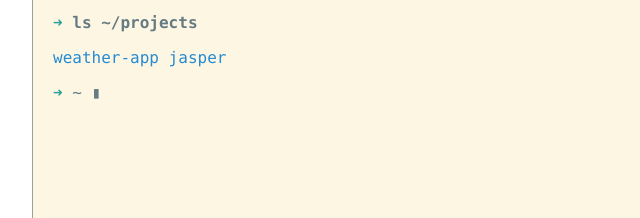
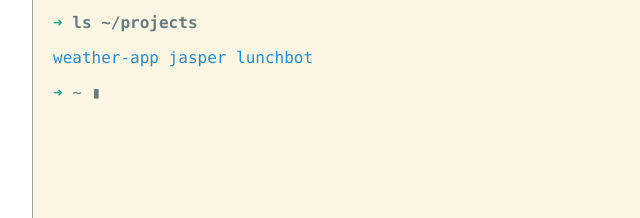
Before and after one commit to jvanwijhe/jvanwijhe.github.io, a website: page index.html in a window 1280 px wide. Shown: the part 238-456 px from the top of the page, 283-923 px from the left. Drawn offline with nearby package versions, Linux system fonts and the light colour scheme.

Commit message:
add lunchbot

```diff
--- a/index.html
+++ b/index.html
@@ -22,6 +22,7 @@
         <p class="arrows">➜ <strong>ls ~/projects</strong></p>
         <a href="https://vanweege-weather-app.herokuapp.com/">weather-app</a></li>
         <a href="https://github.com/jvanwijhe/jasper">jasper</a>
+        <a href="https://github.com/jvanwijhe/lunchbot">lunchbot</a>
         <p class="arrows">➜ ~ ▮</p>
       </div>
     </div>
```
